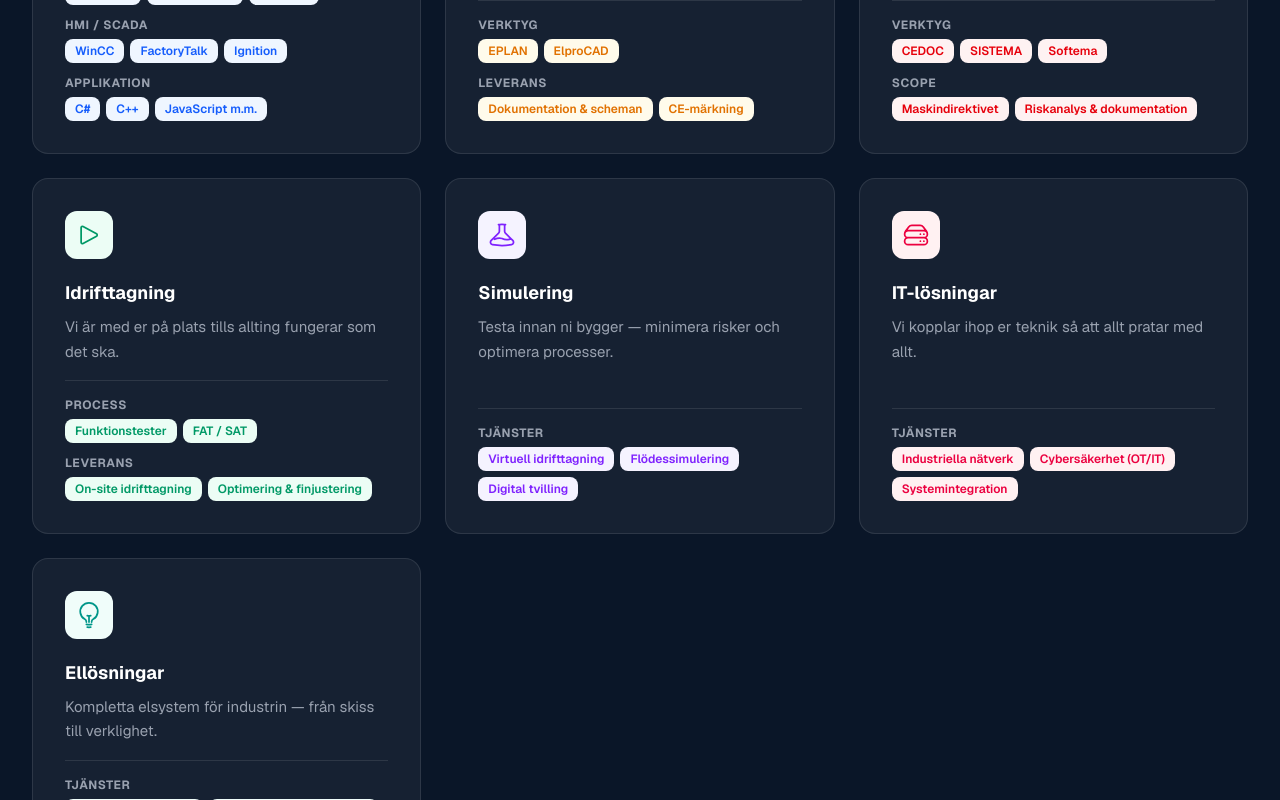
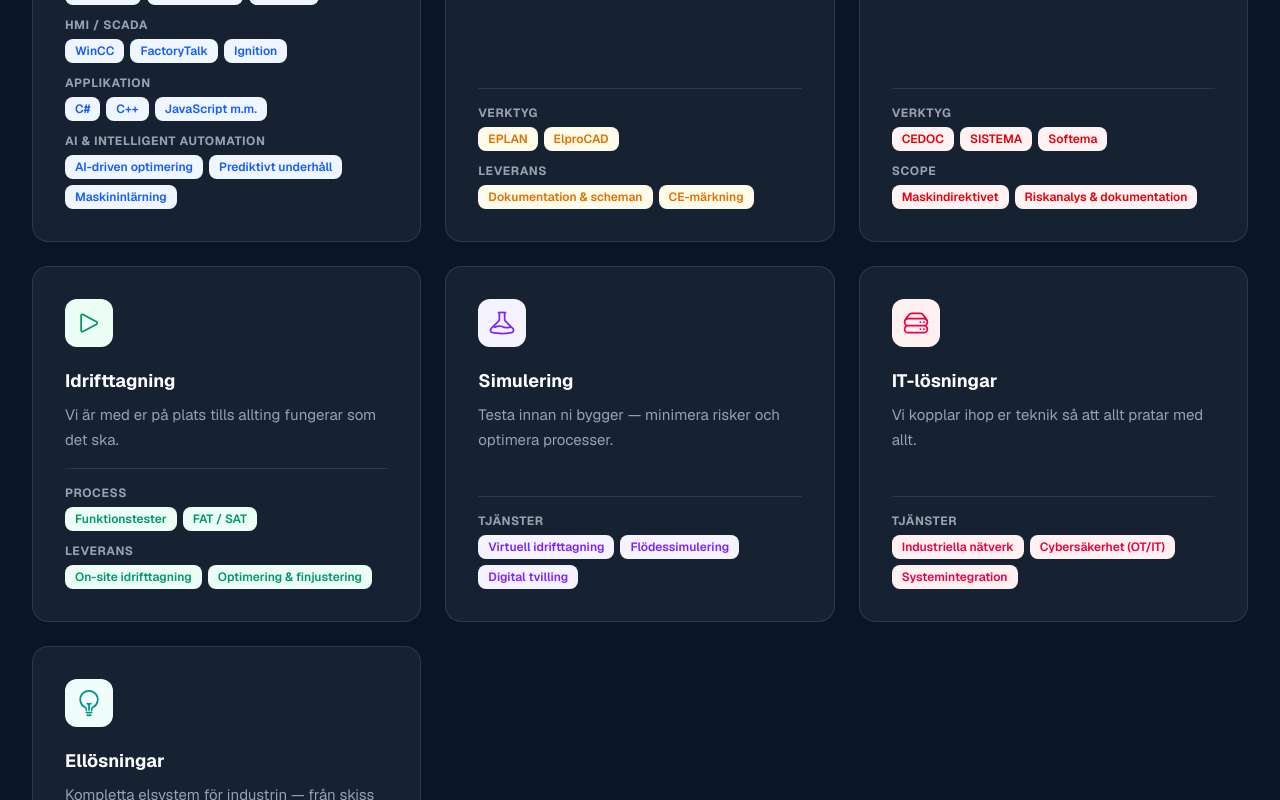
Before and after one commit to simitskf-boop/conrohemsida, a Next.js app: page / in a window 1280 px wide. Shown: the part 1458-2258 px from the top of the page. Built offline with nearby package versions, Linux system fonts and the light colour scheme.

Commit message:
Lägg till AI & Intelligent Automation under Programmering

```diff
--- a/src/app/page.tsx
+++ b/src/app/page.tsx
@@ -6,6 +6,7 @@ const services = [
       { heading: "PLC", items: ["TIA Portal", "Allen Bradley", "Codesys"] },
       { heading: "HMI / SCADA", items: ["WinCC", "FactoryTalk", "Ignition"] },
       { heading: "Applikation", items: ["C#", "C++", "JavaScript m.m."] },
+      { heading: "AI & Intelligent Automation", items: ["AI-driven optimering", "Prediktivt underhåll", "Maskininlärning"] },
     ],
     icon: (
       <svg className="h-7 w-7" fill="none" stroke="currentColor" viewBox="0 0 24 24" strokeWidth={1.5}>
```
